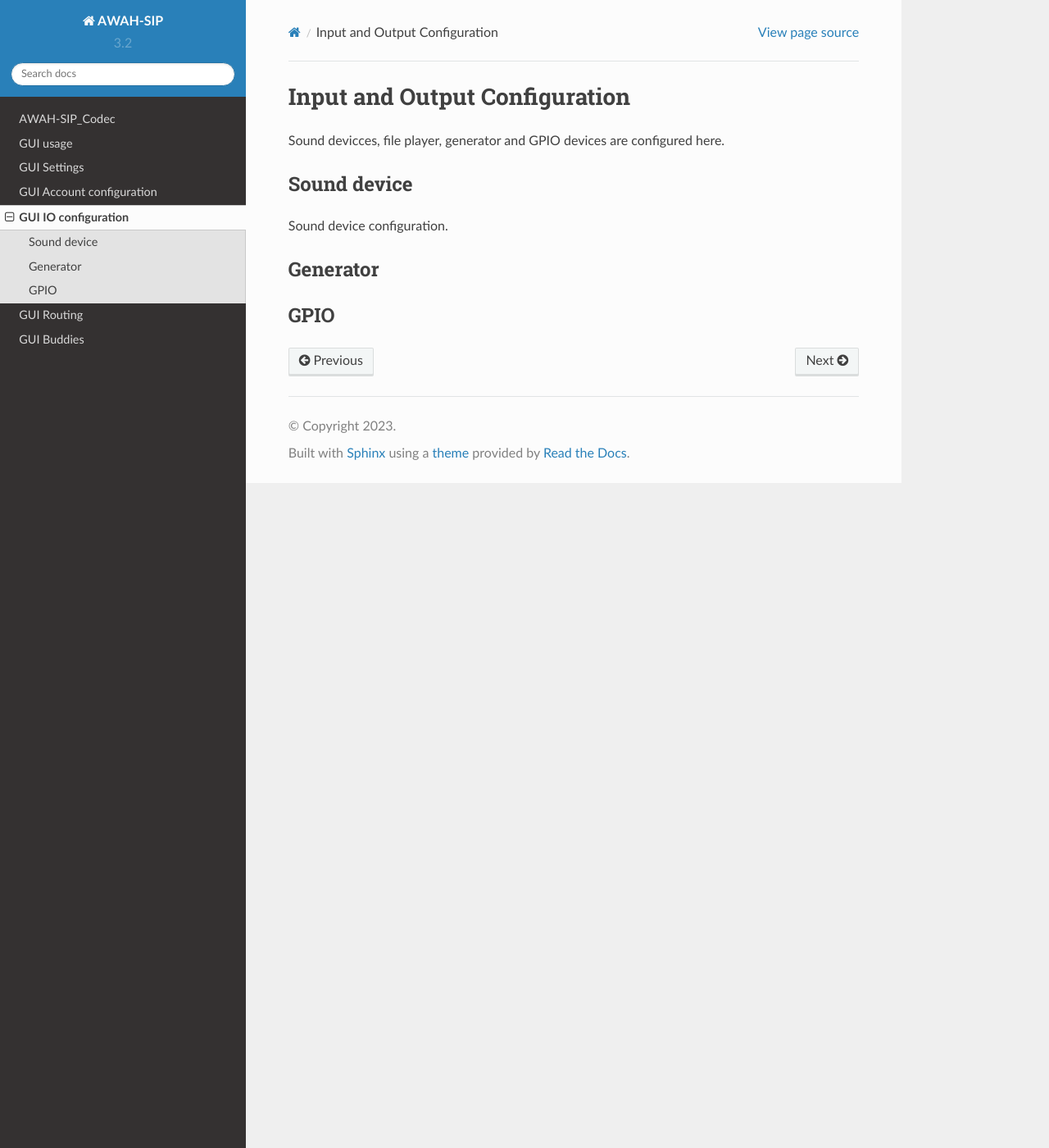
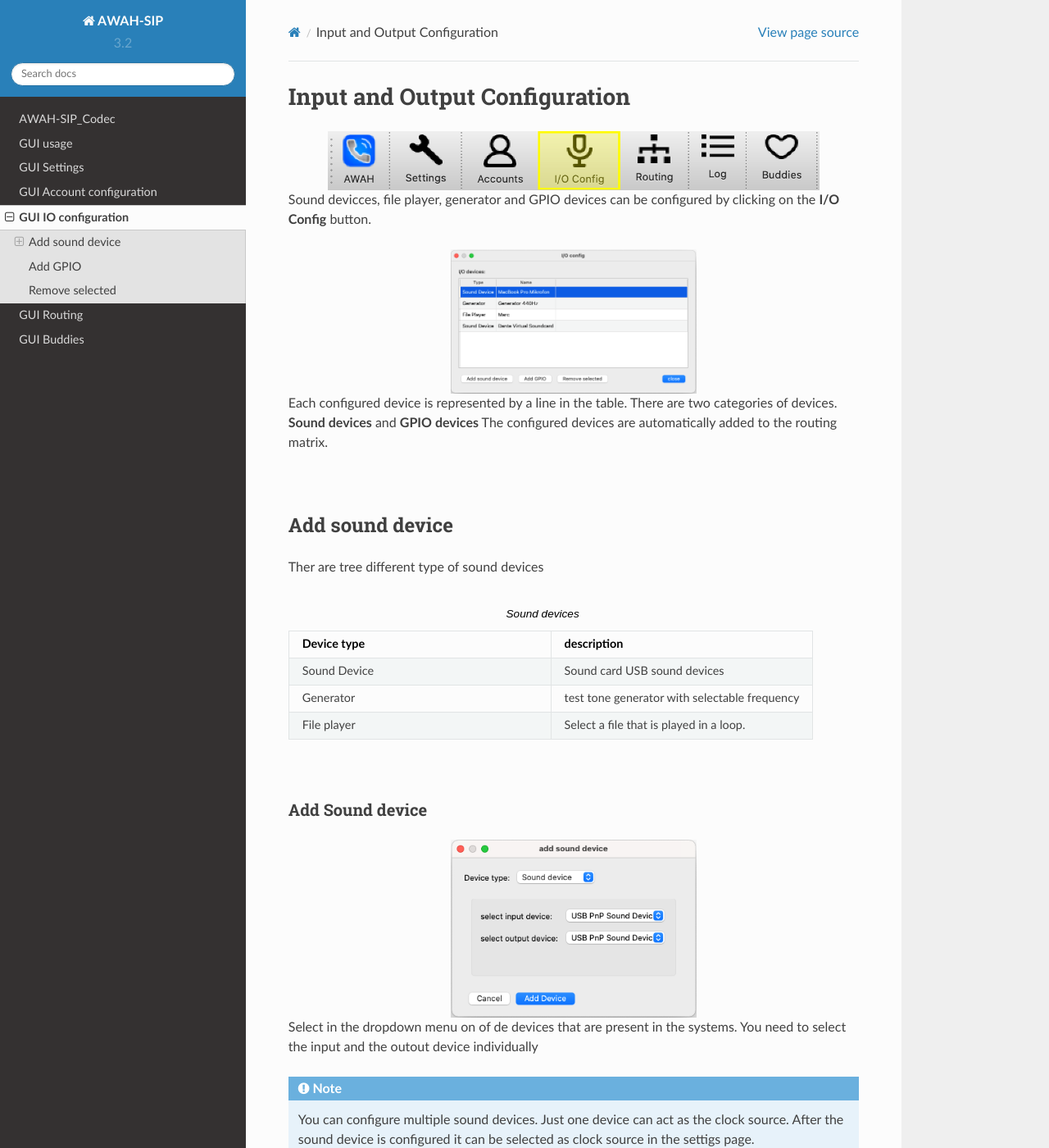
Before and after one commit to AWAH-SIP/AWAH-SIP_Documentation, a Sphinx documentation site: the page built from docs/source/AWAH-SIP_GUI_IO.rst, in a window 1280 px wide and 1400 px high. Shown: the whole window at 82% size. Built offline with Sphinx 7.4.7 and the Read the Docs theme 2.0.0, drawn with Linux system fonts in a browser that asks for light colours; some of the changed text lies outside the part shown.

Commit message:
added IO instructions

```diff
--- a/docs/source/AWAH-SIP_GUI_IO.rst
+++ b/docs/source/AWAH-SIP_GUI_IO.rst
@@ -1,15 +1,105 @@
 Input and Output Configuration
 ==============================
 
-Sound devicces, file player, generator and GPIO devices are configured here.
+.. image:: images/GUI-Overview_IO.png
+  :width: 600
+  :align: center
+  :alt: GUI IO
 
-Sound device
-------------
 
-Sound device configuration.
+Sound devicces, file player, generator and GPIO devices can be configured by clicking on the **I/O Config** button.
 
-Generator
----------
+.. image:: images/IO_config.png
+  :width: 300
+  :align: center
+  :alt: IO config
 
-GPIO
-----
+Each configured device is represented by a line in the table. There are two categories of devices. **Sound devices** and **GPIO devices**
+The configured devices are automatically added to the routing matrix.
+
+|
+
+
+Add sound device
+----------------
+
+Ther are tree different type of sound devices
+
+.. list-table:: Sound devices
+   :widths: 200 200
+   :header-rows: 1
+
+   * - Device type
+     - description
+
+   * - Sound Device
+     - Sound card USB sound devices
+
+   * - Generator
+     - test tone generator with selectable frequency
+
+   * - File player
+     - Select a file that is played in a loop.
+
+|
+
+Add Sound device
+****************
+
+.. image:: images/add_sounddevice.png
+  :width: 300
+  :align: center
+  :alt: IO sound device
+
+Select in the dropdown menu on of de devices that are present in the systems. You need to select the input and the outout device individually
+
+.. note::
+
+   You can configure multiple sound devices. Just one device can act as the clock source. After the sound device is configured it can be selected as clock source in the settigs page.
+
+|
+
+Add Generator
+*************
+
+.. image:: images/add_generator.png
+  :width: 300
+  :align: center
+  :alt: IO generator
+
+The generator device outputs a plain sine wave. You can choose the frequency of the testtone.
+
+|
+
+Add File player
+***************
+
+.. image:: images/add_fileplayer.png
+  :width: 300
+  :align: center
+  :alt: IO generator
+
+.. list-table:: File  player
+   :widths: 200 200
+   :header-rows: 1
+
+   * - Name
+     - description
+
+   * - Player Name
+     - Choose a name for your player (it will appear with this name in the routig matrix)
+
+   * - File Path
+     - enter the Path to an exising wave file on your disk (only 16bit wave files are supported)
+
+
+
+|
+
+Add GPIO
+--------
+
+|
+
+Remove selected
+---------------
```
Also changed, not shown: docs/source/AWAH-SIP_GUI_Accounts.rst (+5 -5 lines), docs/source/images/GUI-Overview_IO.png (added), docs/source/images/add_fileplayer.png (added), docs/source/images/add_generator.png (added).
